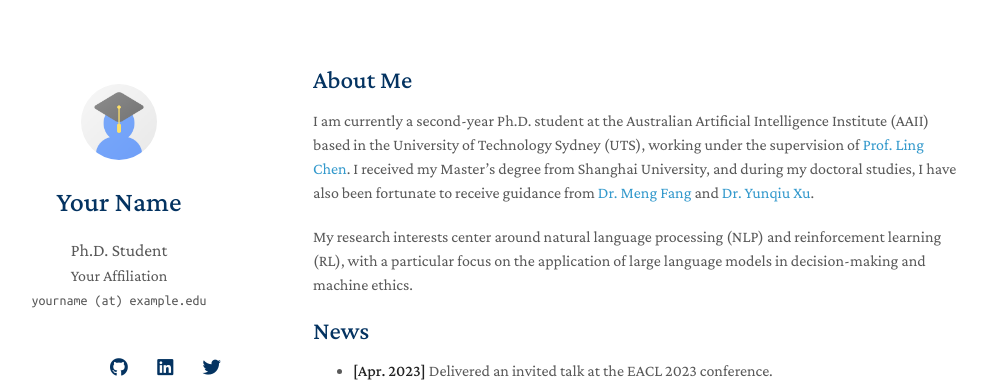
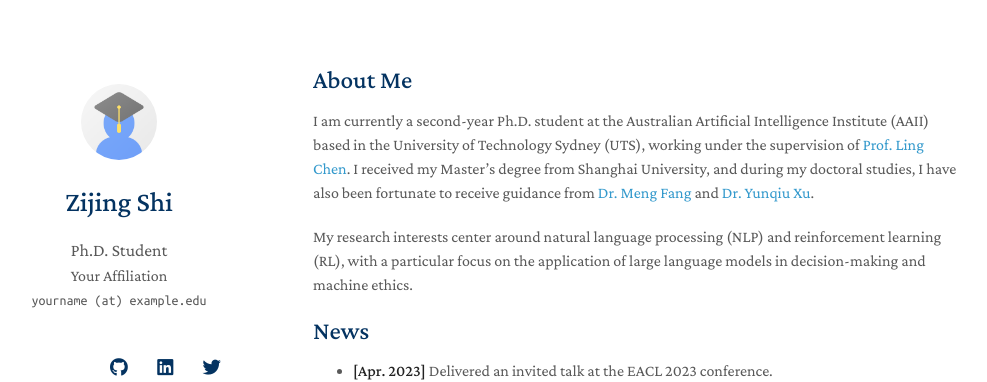
Before and after one commit to winni18/winni18.github.io, a Jekyll site: the page built from index.md, in a window 1280 px wide. Shown: the top 382 px of the page, without its empty margins (157-1144 px from the left). Built offline with Jekyll 4.4.1, drawn with Linux system fonts in a browser that asks for light colours; nearby versions of some CDN libraries; a style sheet for code colours, icons or effects is not loaded; our own code applies the rules of GitHub Pages for plain Markdown files.

Commit message:
Update _config.yml

```diff
--- a/_config.yml
+++ b/_config.yml
@@ -1,5 +1,5 @@
 # Basic Information
-title: Your Name
+title: Zijing Shi
 position: Ph.D. Student
 affiliation: Your Affiliation
 email: yourname (at) example.edu
```
